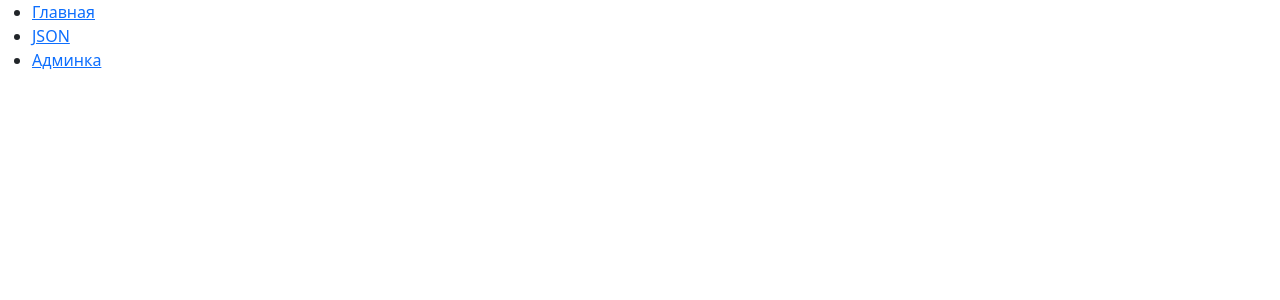
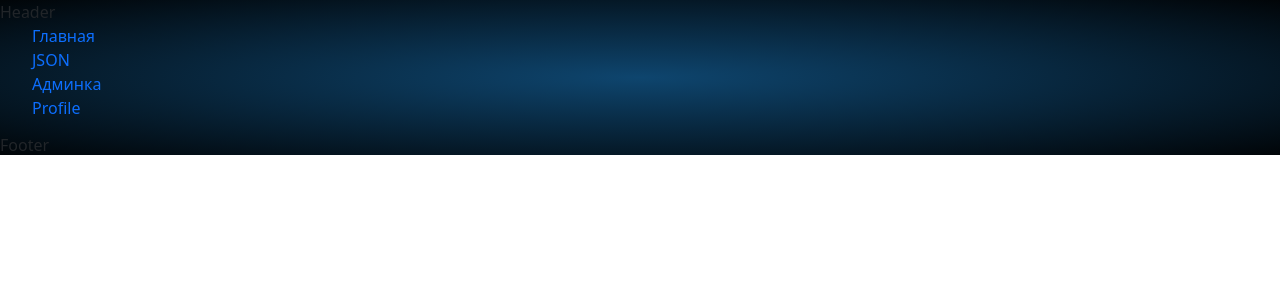
Before and after one commit to KipeTBest/bars-project, a React (Create React App) app: page / in a window 1280 px wide. Shown: the top 300 px of the page. Built offline with nearby package versions, Linux system fonts and the light colour scheme.

Commit message:
Change App.js

```diff
--- a/src/App.js
+++ b/src/App.js
@@ -4,18 +4,30 @@ import LoadJson from './Components/DBComponents/LoadJson';
 import DisplayData from './Components/DBComponents/DIsplayData';
 import AuthRoute from './Components/UserComponents/AuthRoute';
 import AdminPanel from './Components/AdminPanelComponents/AdminPanel';
+import UserProfile from './Components/Profile/UserProfile';
+import Login from "./Components/Login/Login";
+import ProfileEdit from "./Components/Profile/ProfileEdit";
+import FavoriteMovies from "./Components/Profile/FavoriteMovies";
+
+import Header from "./Components/Header/Header";
+import Footer from "./Components/Footer/Footer";
+
+import "./style.css"
+import "./resetStyle.css"
 
 function App() {
     return (
         <Router>
             <div className="App">
                 <LoadJson />
+                <Header />
                 <header>
                     <nav>
                         <ul>
                             <li><Link to="/">Главная</Link></li>
                             <li><Link to="/json">JSON</Link></li>
                             <li><Link to="/adminPanel">Админка</Link></li>
+                            <li><Link to="/profile">Profile</Link></li>
                         </ul>
                     </nav>
                 </header>
@@ -23,7 +35,12 @@ function App() {
                     <Route path="/"/>
                     <Route path="/json" element={<AuthRoute element={<DisplayData />} />} />
                     <Route path="/adminPanel" element={<AdminPanel element={<DisplayData />} />} />
+                    <Route path="/profile" element={<UserProfile />} />
+                    <Route path="/login" element={<Login />} />
+                    <Route path="/profile/edit" element={<ProfileEdit />} />
+                    <Route path="/favorite" element={<FavoriteMovies/>}/>
                 </Routes>
+                <Footer/>
             </div>
         </Router>
     );
```
